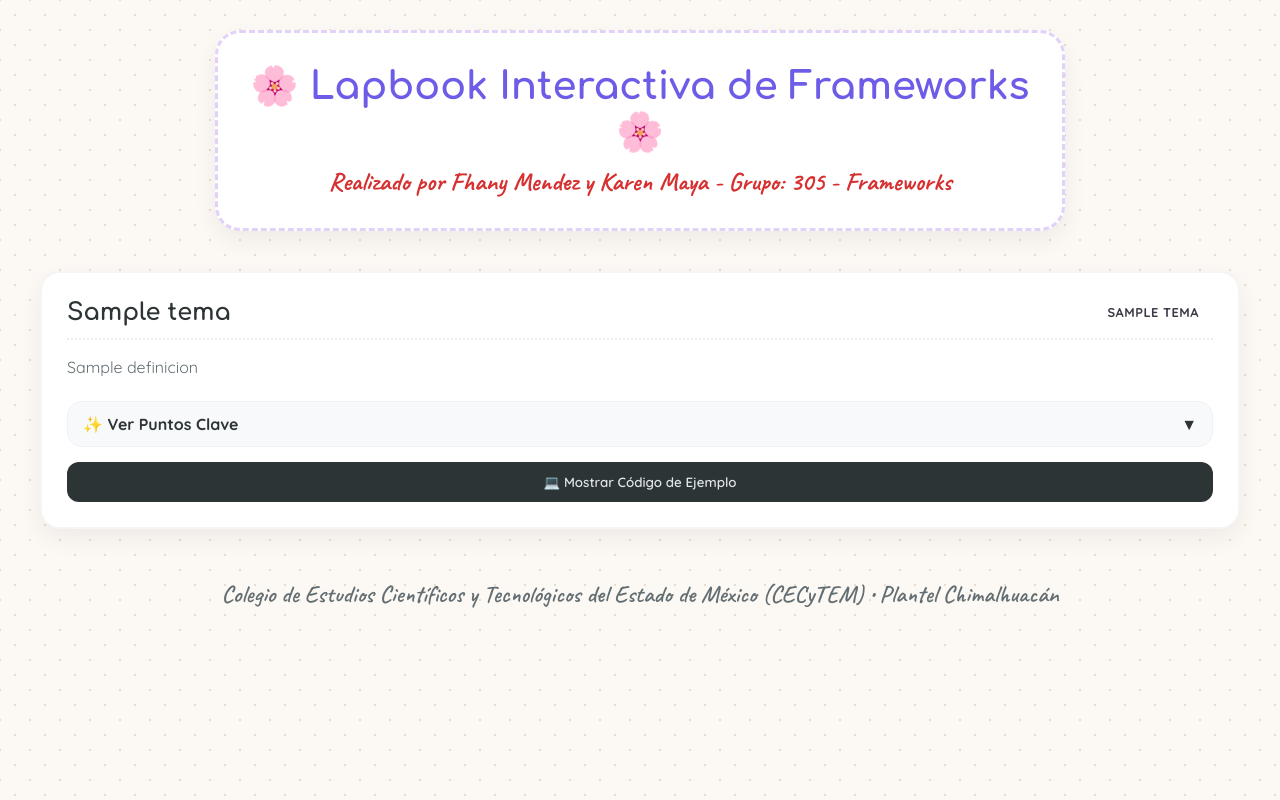
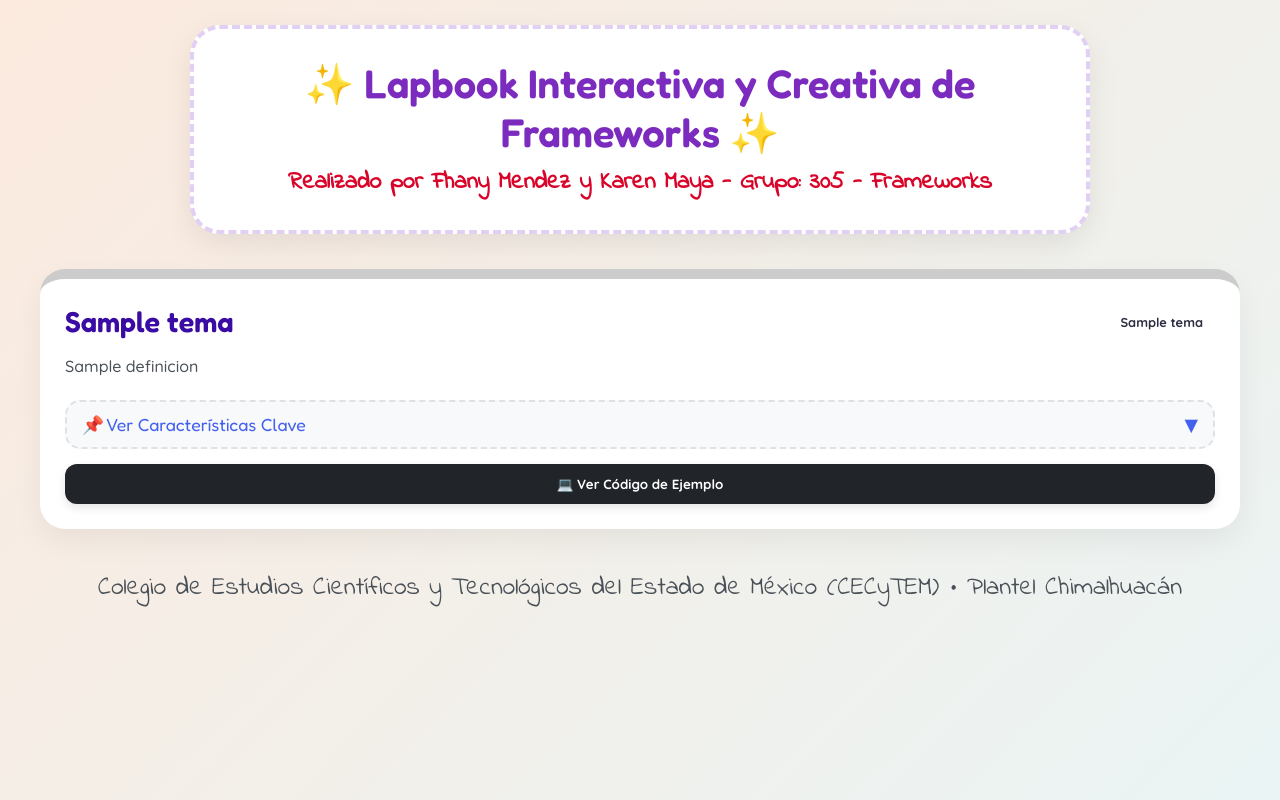
Before and after one commit to mayakaren096-wq/lapbook-fremeworks, a Flask app: template templates/index.html in a window 1280 px wide. Run offline with Flask 3, Linux system fonts and the light colour scheme; the template is opened without the code that fills it: most values are stand-ins (such as "Sample title", 1, 10 or a date in 2020).

Commit message:
Lapbook super interactiva con tonos pastel reales

```diff
--- a/templates/index.html
+++ b/templates/index.html
@@ -4,24 +4,23 @@
 <head>
     <meta charset="UTF-8">
     <meta name="viewport" content="width=device-width, initial-scale=1.0">
-    <title>Lapbook Interactiva de Frameworks</title>
-    <!-- Fuentes de Google Fonts -->
+    <title>Lapbook Interactiva Avanzada - Frameworks</title>
+    <!-- Fuentes modernas y divertidas -->
     <link rel="preconnect" href="https://fonts.googleapis.com">
     <link rel="preconnect" href="https://fonts.gstatic.com" crossorigin>
-    <link href="https://fonts.googleapis.com/css2?family=Quicksand:wght@400;600;700&family=Caveat:wght@600;700&family=Comfortaa:wght@500;700&display=swap" rel="stylesheet">
+    <link href="https://fonts.googleapis.com/css2?family=Fredoka:wght@400;600&family=Quicksand:wght@500;700&family=Indie+Flower&display=swap" rel="stylesheet">
 
     <style>
         /* Realizado por Fhany Mendez y Karen Maya - Grupo: 305 - Frameworks */
         :root {
-            --pastel-pink: #ffd1dc;
-            --pastel-blue: #b4e1ff;
-            --pastel-green: #d1f7c4;
-            --pastel-purple: #e2d1f9;
-            --pastel-yellow: #fff3b0;
-            --pastel-peach: #ffdac1;
-            --bg-color: #fcf9f5;
-            --text-main: #3d3a45;
-            --shadow: 0 10px 25px rgba(0, 0, 0, 0.06);
+            --pastel-pink: #ffccd5;
+            --pastel-blue: #bde0fe;
+            --pastel-green: #c8e6c9;
+            --pastel-purple: #e2cff4;
+            --pastel-yellow: #fff9c4;
+            --pastel-peach: #ffe5d9;
+            --text-color: #2b2d42;
+            --white: #ffffff;
         }
 
         * {
@@ -31,218 +30,230 @@
         }
 
         body {
-            background-color: var(--bg-color);
+            background: linear-gradient(135deg, #fceade 0%, #eaf4f4 100%);
             font-family: 'Quicksand', sans-serif;
-            color: var(--text-main);
+            color: var(--text-color);
             min-height: 100vh;
-            padding: 30px 15px;
-            background-image:
-                radial-gradient(#e5ddd0 1.5px, transparent 1.5px),
-                radial-gradient(#e5ddd0 1.5px, var(--bg-color) 1.5px);
-            background-size: 30px 30px;
-            background-position: 0 0, 15px 15px;
+            padding: 25px;
         }
 
         header {
             text-align: center;
-            max-width: 850px;
-            margin: 0 auto 40px auto;
-            background: #ffffff;
+            max-width: 900px;
+            margin: 0 auto 35px auto;
+            background: var(--white);
             padding: 30px;
-            border-radius: 25px;
-            box-shadow: var(--shadow);
-            border: 3px dashed var(--pastel-purple);
+            border-radius: 30px;
+            box-shadow: 0 10px 30px rgba(0,0,0,0.08);
+            border: 4px dashed var(--pastel-purple);
             position: relative;
+            overflow: hidden;
         }
 
         header h1 {
-            font-family: 'Comfortaa', cursive;
-            font-size: 2.4rem;
-            color: #6c5ce7;
-            margin-bottom: 10px;
+            font-family: 'Fredoka', cursive;
+            font-size: 2.5rem;
+            color: #7b2cbf;
+            margin-bottom: 8px;
         }
 
         header p.meta-info {
-            font-family: 'Caveat', cursive;
-            font-size: 1.6rem;
-            color: #d63031;
+            font-family: 'Indie Flower', cursive;
+            font-size: 1.5rem;
+            color: #d90429;
             font-weight: 700;
         }
 
-        .lapbook-grid {
-            display: grid;
-            grid-template-columns: repeat(auto-fit, minmax(320px, 1fr));
-            gap: 30px;
+        /* Contenedor de la Lapbook Estilo Pestañas de Cuaderno */
+        .lapbook-container {
             max-width: 1200px;
             margin: 0 auto;
+            display: grid;
+            grid-template-columns: repeat(auto-fit, minmax(340px, 1fr));
+            gap: 25px;
         }
 
-        /* Tarjetas con estilo de Lapbook Creativa */
-        .card {
-            background: #ffffff;
-            border-radius: 20px;
+        .lapbook-card {
+            background: var(--white);
+            border-radius: 25px;
             padding: 25px;
-            box-shadow: var(--shadow);
-            transition: all 0.4s cubic-bezier(0.165, 0.84, 0.44, 1);
+            box-shadow: 0 12px 30px rgba(0,0,0,0.06);
+            transition: all 0.3s ease;
             position: relative;
-            border: 2px solid rgba(0,0,0,0.04);
+            border-top: 10px solid #ccc; /* Se cambia dinámicamente con clases */
             display: flex;
             flex-direction: column;
             justify-content: space-between;
         }
 
-        .card:hover {
-            transform: translateY(-8px) scale(1.01);
-            box-shadow: 0 15px 30px rgba(0,0,0,0.1);
+        .lapbook-card:hover {
+            transform: translateY(-8px);
+            box-shadow: 0 18px 35px rgba(0,0,0,0.12);
         }
+
+        /* Bordes superiores color pastel por tarjeta */
+        .card-html { border-top-color: #ffb5a7; }
+        .card-css { border-top-color: #a0c4ff; }
+        .card-js { border-top-color: #fdffb6; }
+        .card-jinja { border-top-color: #cdb4db; }
+        .card-sql { border-top-color: #b9fbc0; }
 
         .card-header {
             display: flex;
             justify-content: space-between;
             align-items: center;
             margin-bottom: 15px;
-            border-bottom: 2px dotted #eee;
-            padding-bottom: 12px;
         }
 
         .card-header h2 {
-            font-family: 'Comfortaa', cursive;
-            font-size: 1.5rem;
-            color: #2d3436;
+            font-family: 'Fredoka', cursive;
+            font-size: 1.8rem;
+            color: #3a0ca3;
         }
 
-        .badge {
-            padding: 6px 14px;
-            border-radius: 20px;
+        .tag-badge {
+            padding: 5px 12px;
+            border-radius: 15px;
             font-size: 0.8rem;
             font-weight: 700;
-            text-transform: uppercase;
-            letter-spacing: 0.5px;
         }
 
-        /* Colores de etiquetas pastel personalizados */
-        .badge-html { background: var(--pastel-peach); color: #d35400; }
-        .badge-css { background: var(--pastel-blue); color: #0984e3; }
-        .badge-js { background: var(--pastel-yellow); color: #b7950b; }
-        .badge-jinja { background: var(--pastel-purple); color: #8e44ad; }
-        .badge-sql { background: var(--pastel-green); color: #27ae60; }
+        .badge-html { background: var(--pastel-peach); color: #bc6c25; }
+        .badge-css { background: var(--pastel-blue); color: #1d3557; }
+        .badge-js { background: var(--pastel-yellow); color: #7f5539; }
+        .badge-jinja { background: var(--pastel-purple); color: #5a189a; }
+        .badge-sql { background: var(--pastel-green); color: #2d6a4f; }
 
         .card-body p {
             font-size: 1rem;
             line-height: 1.6;
             margin-bottom: 20px;
-            color: #636e72;
+            color: #495057;
         }
 
-        /* Sección Desplegable Interactiva */
-        .interactive-section {
+        /* Pestañas Interactivas Desplegables Avanzadas */
+        .tab-box {
             background: #f8f9fa;
             border-radius: 15px;
-            padding: 12px 15px;
+            border: 2px dashed #dee2e6;
             margin-bottom: 15px;
-            border: 1px solid #edf2f7;
+            overflow: hidden;
+            transition: all 0.3s;
         }
 
-        .dropdown-btn {
+        .tab-btn {
+            width: 100%;
             background: none;
             border: none;
-            width: 100%;
+            padding: 12px 15px;
             text-align: left;
-            font-family: 'Quicksand', sans-serif;
-            font-weight: 700;
-            font-size: 1rem;
-            color: #2d3436;
+            font-family: 'Fredoka', cursive;
+            font-size: 1.1rem;
+            color: #4361ee;
             cursor: pointer;
             display: flex;
             justify-content: space-between;
             align-items: center;
         }
 
-        .dropdown-content {
+        .tab-btn:hover {
+            background: rgba(67, 97, 238, 0.05);
+        }
+
+        .tab-content {
             max-height: 0;
             overflow: hidden;
-            transition: max-height 0.3s ease-out;
+            transition: max-height 0.4s cubic-bezier(0, 1, 0, 1);
+            padding: 0 15px;
+            background: var(--white);
             font-size: 0.95rem;
         }
 
-        .dropdown-content ul {
-            padding-left: 20px;
-            margin-top: 10px;
-            color: #4b6584;
+        .tab-content.active {
+            max-height: 300px;
+            padding: 10px 15px 15px 15px;
+            transition: max-height 0.4s ease-in-out;
         }
 
-        .dropdown-content li {
-            margin-bottom: 5px;
+        .tab-content ul {
+            padding-left: 20px;
+            color: #333;
         }
 
-        /* Botón de Código Estilo Terminal Pastel */
-        .code-toggle {
-            background: #2d3436;
-            color: #dfe6e9;
+        .tab-content li {
+            margin-bottom: 6px;
+        }
+
+        /* Botón Interactivo de Código Estilo Ventana Flotante */
+        .code-btn {
+            background: #212529;
+            color: var(--white);
             border: none;
             width: 100%;
             padding: 12px;
             border-radius: 12px;
             font-family: 'Quicksand', sans-serif;
-            font-weight: 600;
+            font-weight: 700;
             cursor: pointer;
-            transition: background 0.2s;
+            transition: all 0.2s;
             display: flex;
             justify-content: center;
-            align-items: center;
             gap: 8px;
+            box-shadow: 0 4px 10px rgba(0,0,0,0.1);
         }
 
-        .code-toggle:hover {
-            background: #636e72;
+        .code-btn:hover {
+            background: #343a40;
+            transform: scale(1.02);
         }
 
         pre {
-            background: #1e272e;
-            color: #00d2d3;
+            background: #0b090a;
+            color: #00f5d4;
             padding: 15px;
-            border-radius: 10px;
-            font-size: 0.82rem;
+            border-radius: 12px;
+            font-size: 0.8rem;
             overflow-x: auto;
             margin-top: 10px;
             display: none;
             font-family: 'Courier New', Courier, monospace;
+            border-left: 4px solid #7209b7;
         }
 
         footer {
             text-align: center;
-            margin-top: 50px;
-            font-family: 'Caveat', cursive;
-            font-size: 1.5rem;
-            color: #636e72;
+            margin-top: 40px;
+            font-family: 'Indie Flower', cursive;
+            font-size: 1.6rem;
+            color: #495057;
         }
     </style>
 </head>
 <body>
 
     <header>
-        <h1>🌸 Lapbook Interactiva de Frameworks 🌸</h1>
+        <h1>✨ Lapbook Interactiva y Creativa de Frameworks ✨</h1>
         <p class="meta-info">Realizado por Fhany Mendez y Karen Maya - Grupo: 305 - Frameworks</p>
     </header>
 
-    <main class="lapbook-grid">
+    <main class="lapbook-container">
         {% for tema in temas %}
-        <article class="card">
+        <article class="lapbook-card card-{{ tema.id }}">
             <div>
                 <div class="card-header">
                     <h2>{{ tema.titulo }}</h2>
-                    <span class="badge {{ tema.color_tag }}">{{ tema.subtitulo }}</span>
+                    <span class="tag-badge badge-{{ tema.id }}">{{ tema.subtitulo }}</span>
                 </div>
 
                 <div class="card-body">
                     <p>{{ tema.definicion }}</p>
 
-                    <!-- Desplegable interactivo de puntos clave -->
-                    <div class="interactive-section">
-                        <button class="dropdown-btn" onclick="toggleDropdown(this)">
-                            ✨ Ver Puntos Clave <span>▼</span>
+                    <!-- Pestaña Interactiva Desplegable -->
+                    <div class="tab-box">
+                        <button class="tab-btn" onclick="toggleTab(this)">
+                            📌 Ver Características Clave <span>▼</span>
                         </button>
-                        <div class="dropdown-content">
+                        <div class="tab-content">
                             <ul>
                                 {% for punto in tema.puntos_clave %}
                                     <li>{{ punto }}</li>
@@ -254,9 +265,9 @@
             </div>
 
             <div>
-                <!-- Botón de código interactivo -->
-                <button class="code-toggle" onclick="toggleCode(this)">
-                    💻 Mostrar Código de Ejemplo
+                <!-- Botón de código interactivo con animación -->
+                <button class="code-btn" onclick="toggleCode(this)">
+                    💻 Ver Código de Ejemplo
                 </button>
                 <pre><code>{{ tema.codigo_ejemplo }}</code></pre>
             </div>
@@ -270,16 +281,20 @@
 
     <script>
         // Realizado por Fhany Mendez y Karen Maya - Grupo: 305 - Frameworks
-        function toggleDropdown(button) {
+
+        function toggleTab(button) {
             const content = button.nextElementSibling;
             const arrow = button.querySelector('span');
 
-            if (content.style.maxHeight) {
-                content.style.maxHeight = null;
+            // Cierra o abre con animación fluida
+            content.classList.toggle('active');
+
+            if (content.classList.contains('active')) {
+                arrow.textContent = '▲';
+                button.style.color = '#7209b7';
+            } else {
                 arrow.textContent = '▼';
-            } else {
-                content.style.maxHeight = content.scrollHeight + "px";
-                arrow.textContent = '▲';
+                button.style.color = '#4361ee';
             }
         }
 
@@ -287,10 +302,12 @@
             const pre = button.nextElementSibling;
             if (pre.style.display === "block") {
                 pre.style.display = "none";
-                button.textContent = "💻 Mostrar Código de Ejemplo";
+                button.textContent = "💻 Ver Código de Ejemplo";
+                button.style.background = "#212529";
             } else {
                 pre.style.display = "block";
                 button.textContent = "🙈 Ocultar Código";
+                button.style.background = "#7209b7";
             }
         }
     </script>
```
